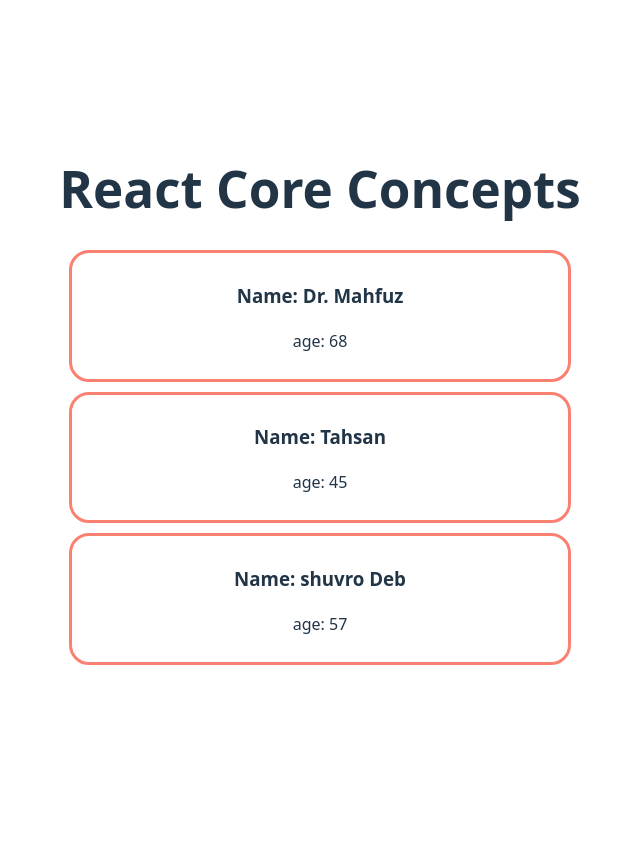
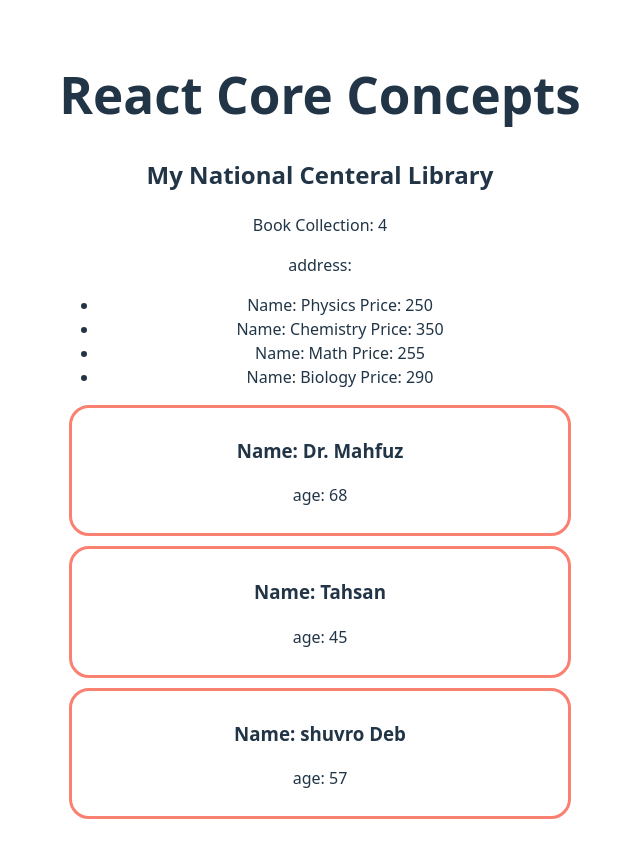
Before and after one commit to aysha3f/explore-core-react3, a React (Vite) app: page / in a window 1280 px wide. Shown: the top 858 px of the page, without its empty margins (320-960 px from the left). Before the commit the page ends 800 px from the top, so only its background shows below. Built offline with nearby package versions, Linux system fonts and the light colour scheme.

Commit message:
Summary and Recap

```diff
--- a/src/App.jsx
+++ b/src/App.jsx
@@ -2,23 +2,38 @@
 import './App.css';
 import Actor from './Actor';
 import Singer from './Singer';
+import Library from './Library';
 // import ToDo from './Todo';
 // import HunGre from './Hungre';
 
 function App() {
- const actors = ['Bappa Raj', 'Omar Sunny', 'Salman Shah', 'Jasim','Anwar','Rajjak'];
+//  const actors = ['Bappa Raj', 'Omar Sunny', 'Salman Shah', 'Jasim','Anwar','Rajjak'];
 
 const singers = [
   { id: 1, name: 'Dr. Mahfuz', age: 68 },
   { id: 2, name: 'Tahsan', age: 45 },
   { id: 3, name: 'shuvro Deb', age: 57 }
+];
+
+
+const books = [
+  { id:1, name: 'Physics', price: 250 },
+  { id:2, name: 'Chemistry', price: 350 },
+  { id:3, name: 'Math', price: 255 },
+  { id:4, name: 'Biology', price: 290 },
 ]
+
 
   //  const time = 50;
 
   return (
     <>
       <h1>React Core Concepts</h1>
+
+
+      <Library books={books}></Library>
+
+
 
       {
         singers.map(singer => <Singer key={singer.id} singer ={singer}></Singer>)
--- /dev/null
+++ b/src/Book.jsx
@@ -0,0 +1,3 @@
+export default function Book ({book}){
+    return <li>Name: {book.name}  Price: {book.price}</li>
+}
--- /dev/null
+++ b/src/Library.jsx
@@ -0,0 +1,15 @@
+import Book from "./Book";
+export default function Library({books}){
+    return (
+        <div>
+           <h2>My National Centeral Library</h2>
+           <p>Book Collection: {books.length}</p>
+           <p>address: </p>
+           <ul>
+         {
+         books.map(book => <Book key={book.id} book ={book}></Book> )
+            }
+           </ul>
+        </div>
+    )
+}
--- a/src/summary.jsx
+++ b/src/summary.jsx
@@ -1,6 +1,7 @@
 /**
  * component --> a small unit a website: just JS function
  * jsx --> html like js
+ * props --> destructing
  * conditional rendering --> 6
  * how to loop through and array and show component
  */
```
